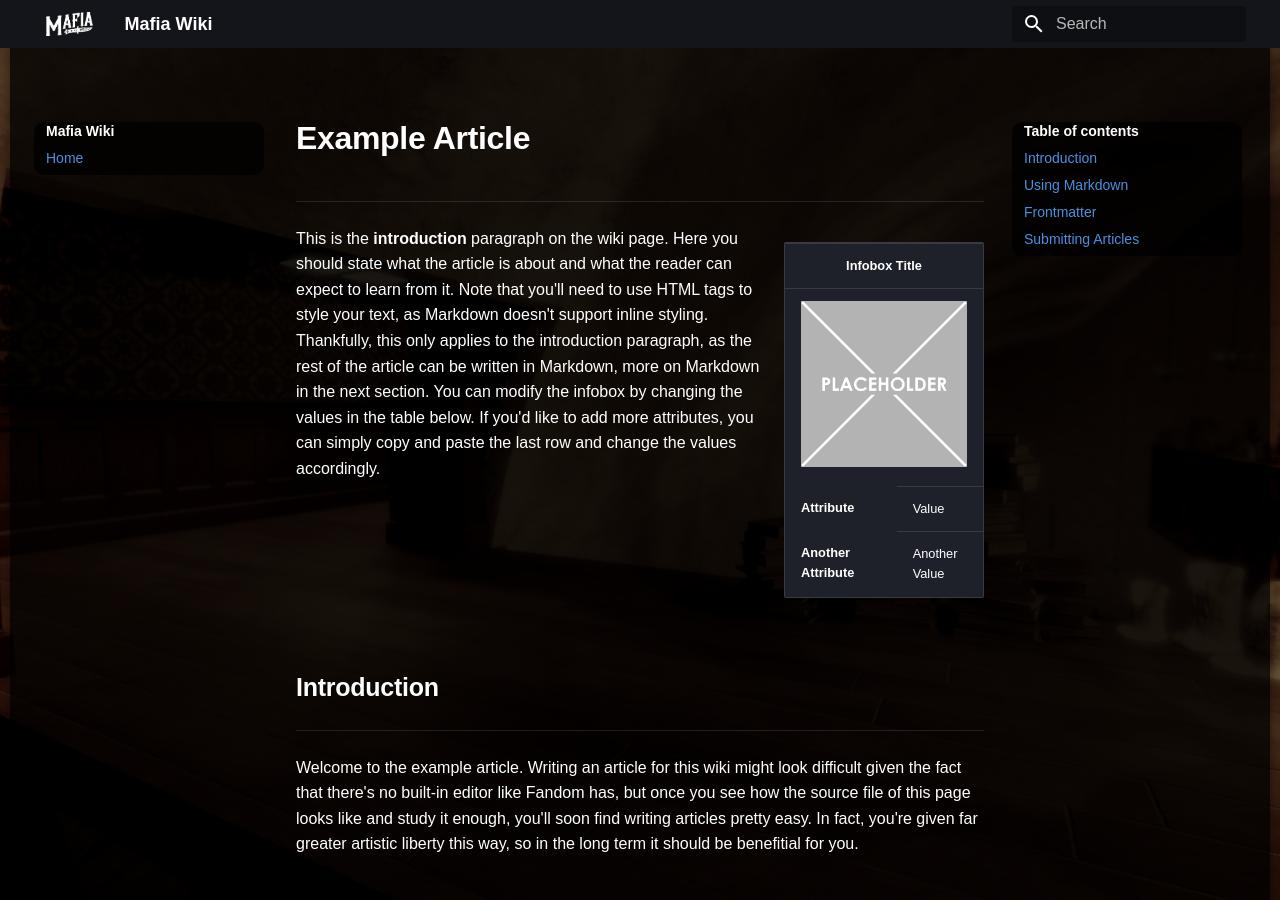
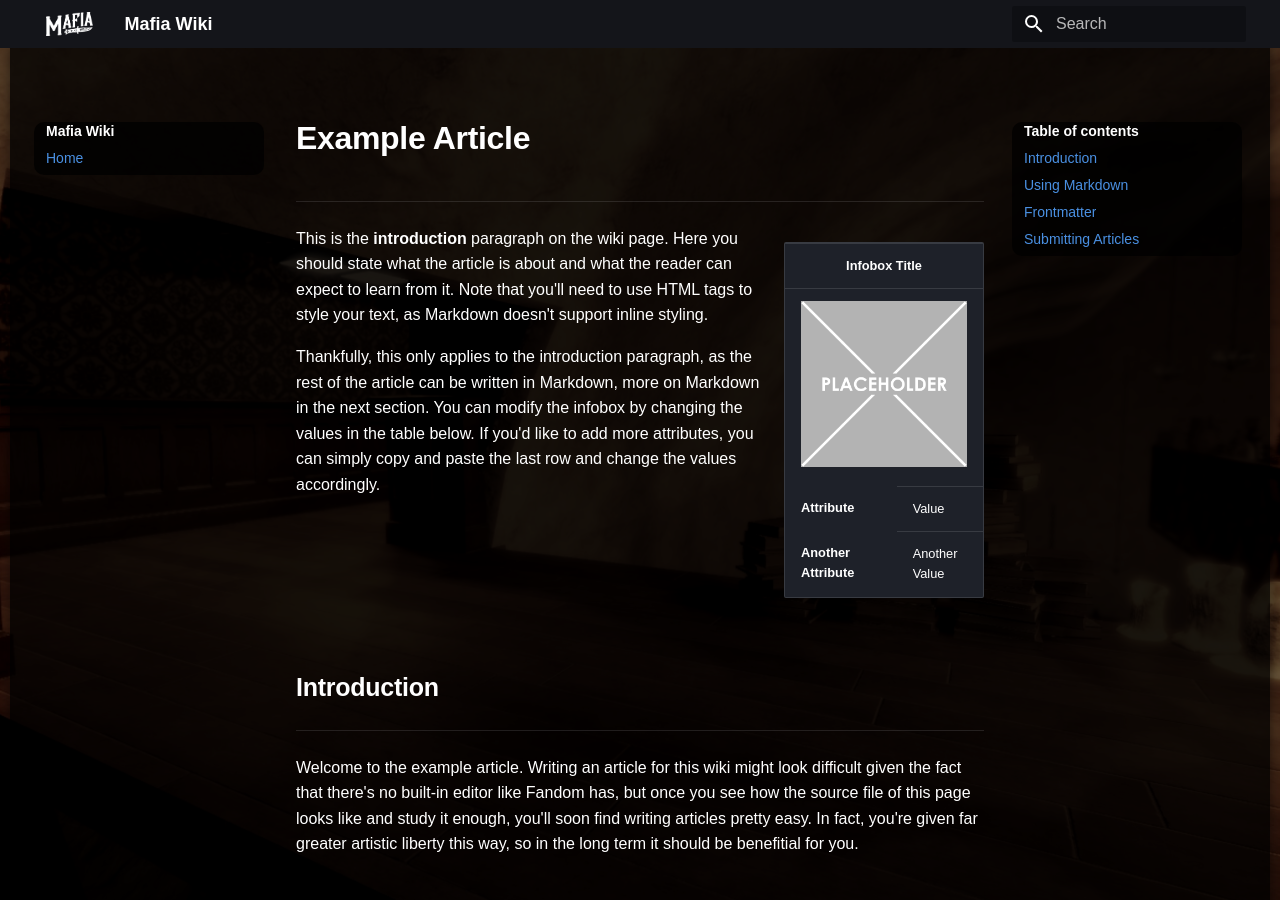
Before and after one commit to OctaNebula/mafia-wiki, an MkDocs documentation site: the page built from docs/meta/example-article.md, in a window 1280 px wide and 900 px high. Built offline with MkDocs 1.6.1 and Material for MkDocs 9.7.7, drawn with Linux system fonts in a browser that asks for light colours; some web fonts are replaced.

Commit message:
i no longer have any clue wtf is breaking

```diff
--- a/docs/meta/example-article.md
+++ b/docs/meta/example-article.md
@@ -27,7 +27,7 @@
 
 <div class="flex-container" style="display: flex; align-items: flex-start;">
     <div style="flex: 1;">
-        This is the <b>introduction</b> paragraph on the wiki page. Here you should state what the article is about and what the reader can expect to learn from it. Note that you'll need to use HTML tags to style your text, as Markdown doesn't support inline styling. Thankfully, this only applies to the introduction paragraph, as the rest of the article can be written in Markdown, more on Markdown in the next section. You can modify the infobox by changing the values in the table below. If you'd like to add more attributes, you can simply copy and paste the last row and change the values accordingly.
+        This is the <b>introduction</b> paragraph on the wiki page. Here you should state what the article is about and what the reader can expect to learn from it. Note that you'll need to use HTML tags to style your text, as Markdown doesn't support inline styling. <p> Thankfully, this only applies to the introduction paragraph, as the rest of the article can be written in Markdown, more on Markdown in the next section. You can modify the infobox by changing the values in the table below. If you'd like to add more attributes, you can simply copy and paste the last row and change the values accordingly. </p>
     </div>
     <div class="infobox" style="flex: 0 0 200px; margin-left: 20px;">
         <table>
```
